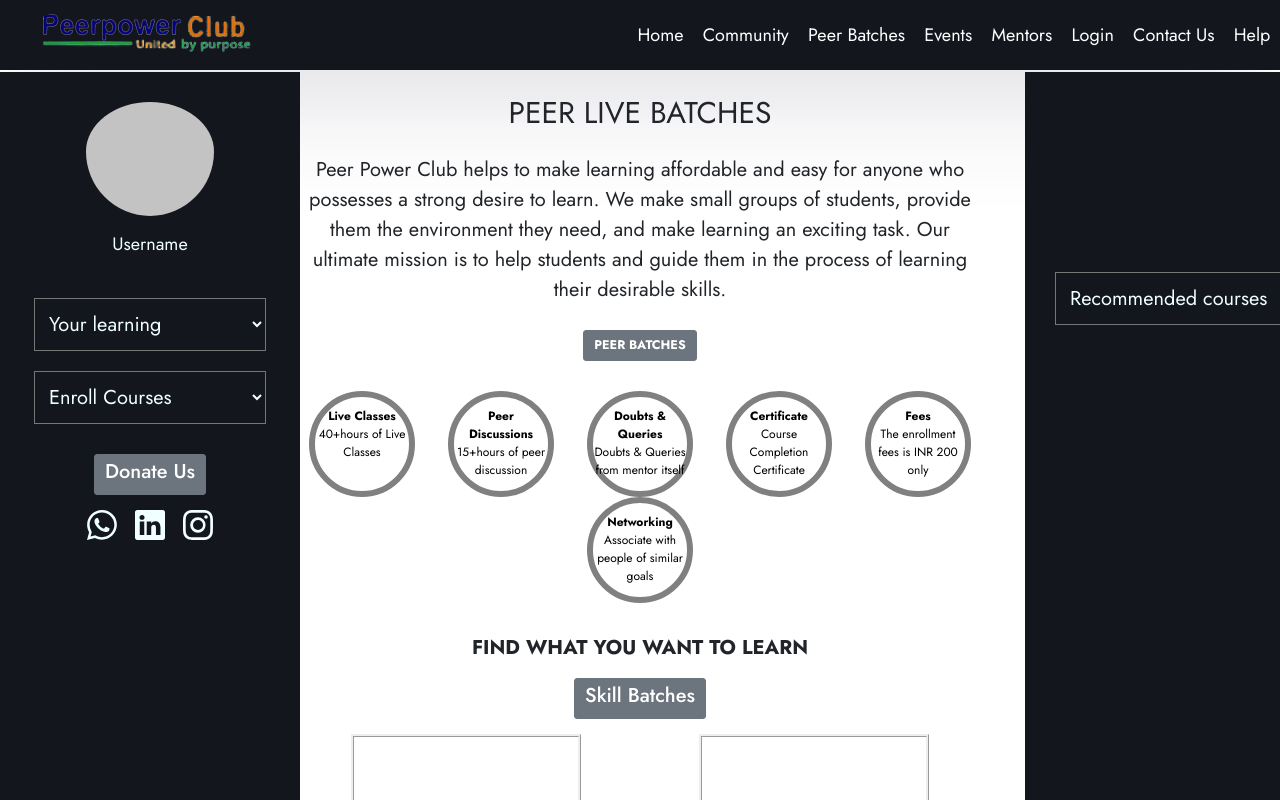
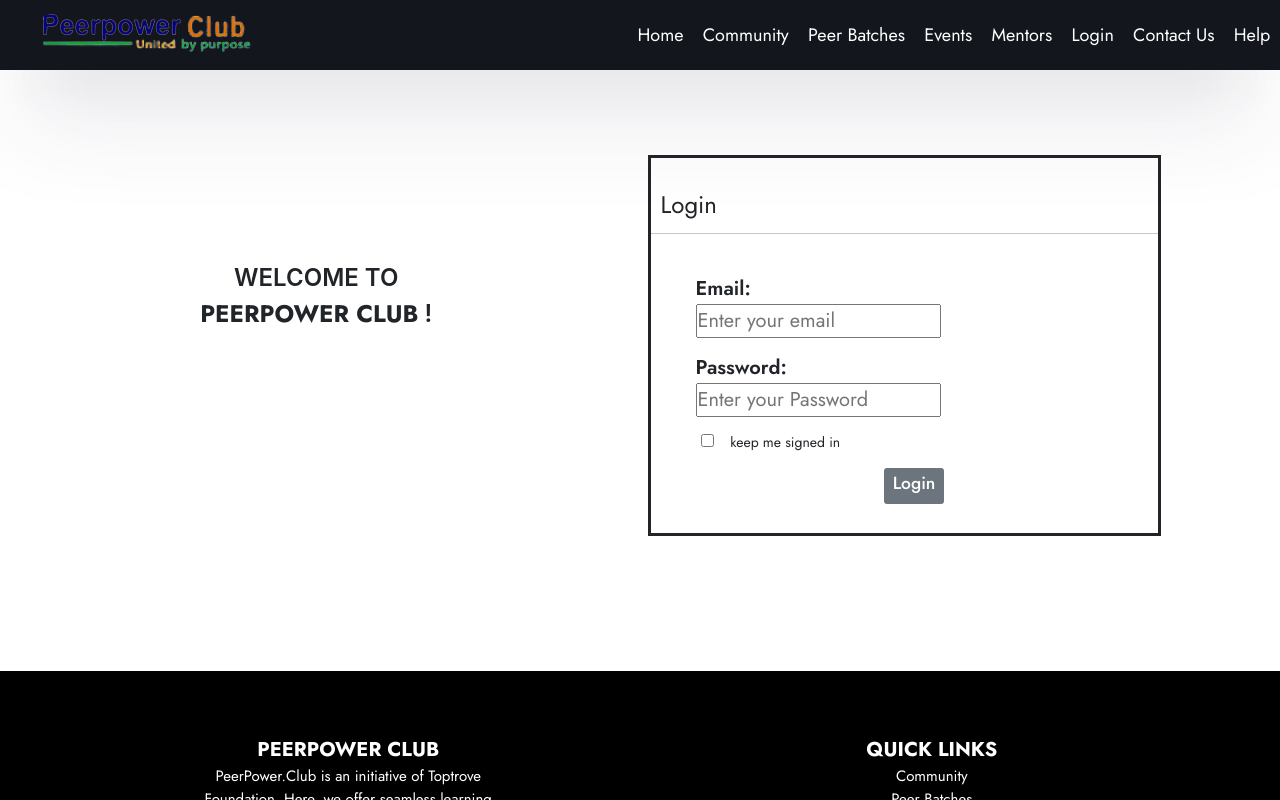
Before and after one commit to amk-tech-1003/powerclub, a React (Create React App) app: page / in a window 1280 px wide. Shown: the top 800 px of the page. Built offline with nearby package versions, Linux system fonts and the light colour scheme.

Commit message:
login and register commit

```diff
--- a/src/App.js
+++ b/src/App.js
@@ -4,13 +4,15 @@
 import Community from './components/Community';
 import PeerBatches from './components/PeerBatches';
 import Footer from './components/Footer.js'
+import Logins from './components/LoginRegis.js'
+import Registers from './components/registers.js'
 
 const App = () => {
   return (
     <>
+   <Logins/>
+    </>
 
-    <PeerBatches/>
-    </>
   )
 }
 
--- /dev/null
+++ b/src/components/LoginRegis.css
@@ -0,0 +1,62 @@
+.heads-content{
+    font-size: 24px;
+    font-family: -apple-system, BlinkMacSystemFont, 'Segoe UI', Roboto, Oxygen, Ubuntu, Cantarell, 'Open Sans', 'Helvetica Neue', sans-serif;
+    font-weight: 600;
+    text-align: center;
+    padding-top: 140px;
+
+}
+
+.foots{
+    width: 100%;
+   background-color: black;
+}
+.whites-part{
+    padding-top: 120px;
+}
+
+.login-reg{
+    padding-top: 35px;
+}
+
+.log-boxs{
+    width: 513px;
+    height: 381px;
+    border-style: solid;
+    align-content: center;
+
+}
+
+.vl {
+    border-left: 2px solid black;
+    height: 500px;
+  }
+
+  .box-head{
+      font-size: 24px;
+      padding-left: 10px;
+  }
+
+  .email-data{
+      font-size: 20px;
+      padding-left: 25px;
+      font-weight: 600;
+  }
+
+  .pass-data{
+    font-size: 20px;
+    padding-left: 25px;
+    font-weight: 600;
+}
+
+.log-form{
+    padding-left: 20px;
+}
+.keeps{
+    padding-left: 30px;
+    font-size: 14px;
+
+}
+.kps{
+    font-size: 12px;
+}
--- /dev/null
+++ b/src/components/LoginRegis.js
@@ -0,0 +1,86 @@
+import React from 'react'
+import Row from 'react-bootstrap/Row'
+import Col from 'react-bootstrap/Col'
+import { BsLinkedin } from "react-icons/bs";
+import { BsWhatsapp } from "react-icons/bs";
+import { BsInstagram } from "react-icons/bs";
+import Button from 'react-bootstrap/Button'
+import './LoginRegis.css'
+import Footer from './Footer.js'
+import Navbar from './Navbar';
+
+const LoginRegis = () => {
+    return (
+        <div className='mains'>
+            <div className='navs'>
+                <Navbar/>
+            </div>
+            <div className='whites-part'>
+
+            <Row>
+
+                <Col>
+                <div className='heads-content'>
+                    WELCOME TO <br/><b>PEERPOWER CLUB</b> !
+                </div>
+                </Col>
+
+                <Col>
+
+                <div className='login-reg'>
+                    <div className='log-boxs'>
+                       <div className='box-head'>
+                           Login
+                           </div>
+                        <hr/>
+                        <br/><br/>
+                        <div className='log-form'>
+                        <form>
+                        <div className='email-data'>
+                        <label>Email:
+                            <br/>
+                        <input type="email" placeholder='Enter your email'/>
+                        </label>
+                        </div>
+                        <br/>
+                        <div className='pass-data'>
+                        <label>Password:
+                            <br/>
+                        <input type="password" placeholder='Enter your Password'/>
+                        </label>
+                        </div>
+                        <br/>
+                        <div className='keeps'>
+                            <input type="checkbox"/>
+                            &nbsp;&nbsp;&nbsp; keep me signed in
+                        </div>
+                        <br/>
+                        <center>
+                        <div className='sbmt-btns'>
+                            <Button variant='secondary'><h3>Login</h3></Button>
+                        </div>
+                        </center>
+                        </form>
+                        </div>
+                    </div>
+                    </div>
+
+                </Col>
+
+            </Row>
+
+            </div>
+            <br/><br/><br/><br/><br/><br/>
+            <br/><br/><br/>
+            <center>
+            <div className='foots'>
+
+                <Footer/>
+
+            </div>
+            </center>
+        </div>
+    )
+}
+
+export default LoginRegis
--- /dev/null
+++ b/src/components/registers.css
@@ -0,0 +1,68 @@
+.heads-content{
+    font-size: 24px;
+    font-family: -apple-system, BlinkMacSystemFont, 'Segoe UI', Roboto, Oxygen, Ubuntu, Cantarell, 'Open Sans', 'Helvetica Neue', sans-serif;
+    font-weight: 600;
+    text-align: center;
+    padding-top: 140px;
+
+}
+
+.foots{
+    width: 100%;
+   background-color: black;
+}
+.whites-part{
+    padding-top: 120px;
+}
+
+.login-reg{
+    padding-top: 35px;
+}
+
+.log-box{
+    width: 513px;
+    height: 608px;
+    border-style: solid;
+    align-content: center;
+
+}
+
+.vl {
+    border-left: 2px solid black;
+    height: 500px;
+  }
+
+  .box-head{
+      font-size: 24px;
+      padding-left: 10px;
+  }
+
+  .email-data{
+      font-size: 20px;
+      padding-left: 25px;
+      font-weight: 600;
+  }
+
+  .user-data{
+    font-size: 20px;
+    padding-left: 25px;
+    font-weight: 600;
+}
+
+  .pass-data{
+    font-size: 20px;
+    padding-left: 25px;
+    font-weight: 600;
+}
+
+.log-form{
+    padding-left: 20px;
+}
+.keeps{
+    padding-left: 30px;
+    font-size: 14px;
+
+}
+.kps{
+    font-size: 12px;
+}
--- /dev/null
+++ b/src/components/registers.js
@@ -0,0 +1,102 @@
+import React from 'react'
+import Row from 'react-bootstrap/Row'
+import Col from 'react-bootstrap/Col'
+import { BsLinkedin } from "react-icons/bs";
+import { BsWhatsapp } from "react-icons/bs";
+import { BsInstagram } from "react-icons/bs";
+import Button from 'react-bootstrap/Button'
+import './registers.css'
+import Footer from './Footer.js'
+import Navbar from './Navbar';
+
+const registers = () => {
+    return (
+        <div className='mains'>
+            <div className='navs'>
+                <Navbar/>
+            </div>
+            <div className='whites-part'>
+
+            <Row>
+
+                <Col>
+                <div className='heads-content'>
+                    WELCOME TO <br/><b>PEERPOWER CLUB</b> !
+                </div>
+                </Col>
+
+                <Col>
+
+                <div className='login-reg'>
+                    <div className='log-box'>
+                       <div className='box-head'>
+                           Register
+                           </div>
+                        <hr/>
+                        <br/><br/>
+                        <div className='log-form'>
+                        <form>
+                        <div className='user-data'>
+                        <label>Username:
+                            <br/>
+                        <input type="text" placeholder='Enter your username'/>
+                        </label>
+                        </div>
+                        <br/>
+                        <div className='email-data'>
+                        <label>Email:
+                            <br/>
+                        <input type="email" placeholder='Enter your email'/>
+                        </label>
+                        </div>
+                        <br/>
+                        <div className='pass-data'>
+                        <label>Password:
+                            <br/>
+                        <input type="password" placeholder='Enter your Password'/>
+                        </label>
+                        </div>
+                        <br/>
+                        <div className='pass-data'>
+                        <label>Confirm Password:
+                            <br/>
+                        <input type="password" placeholder='Enter your Password'/>
+                        </label>
+                        </div>
+
+                        <br/>
+                        <center>
+                        <div className='sbmt-btns'>
+                            <Button variant='secondary'><h3>Registers</h3></Button>
+                        </div>
+                        <br/>
+                        <h3>OR</h3>
+                        <br/>
+                        <div className='sbmt-btns'>
+                            <Button variant='secondary'><h3>Sign in with Google</h3></Button>
+                        </div>
+                        </center>
+                        </form>
+                        </div>
+                    </div>
+                    </div>
+
+                </Col>
+
+            </Row>
+
+            </div>
+            <br/><br/><br/><br/><br/><br/>
+            <br/><br/><br/>
+            <center>
+            <div className='foots'>
+
+                <Footer/>
+
+            </div>
+            </center>
+        </div>
+    )
+}
+
+export default registers
```
